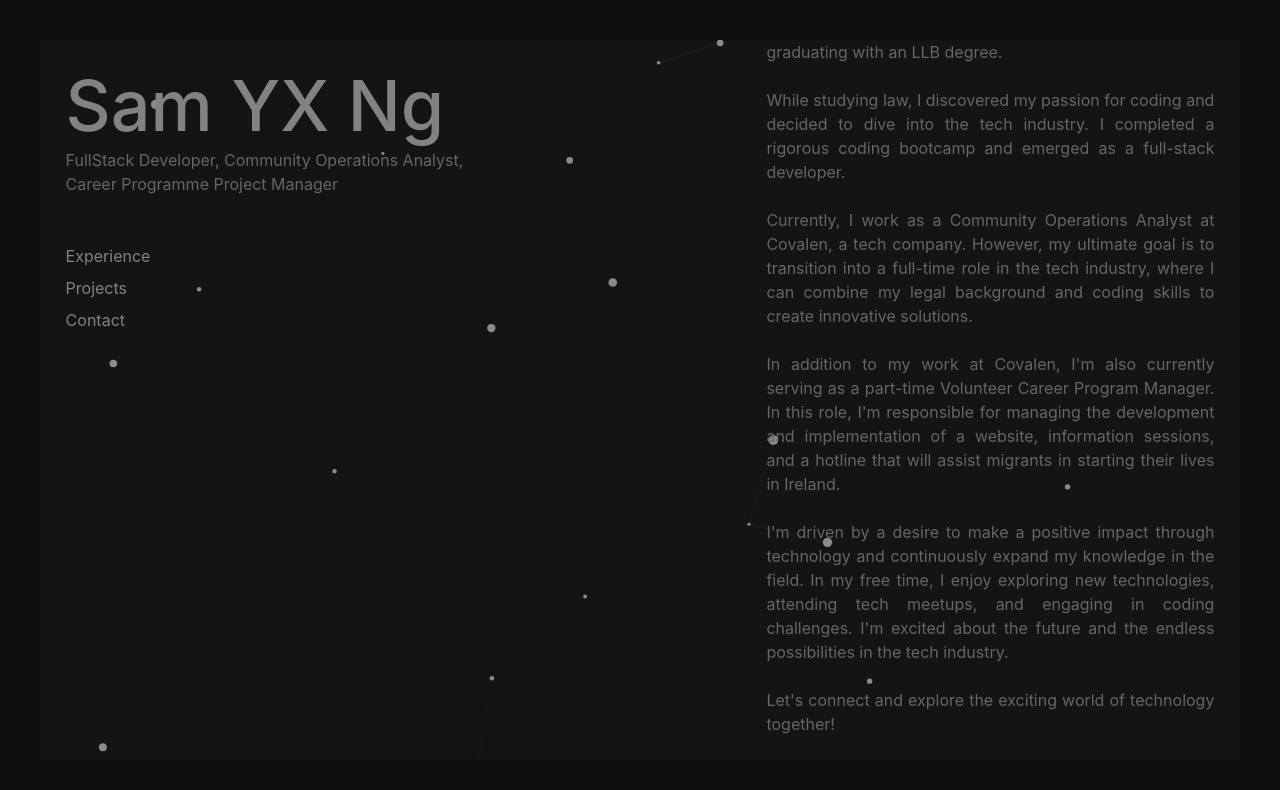
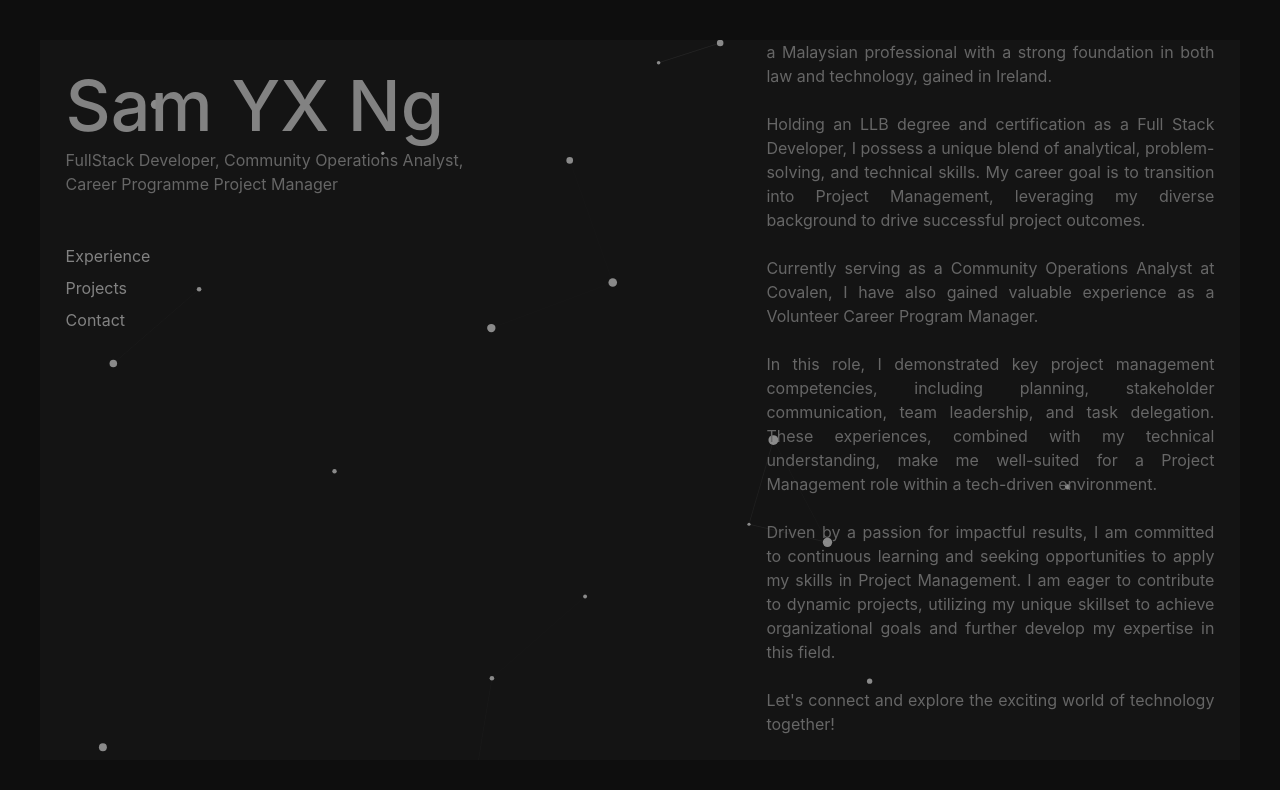
Before and after one commit to yeexng/personal-portfolio, a React (Create React App) app: page / in a window 1280 px wide. Shown: the top 790 px of the page. Built offline with nearby package versions, Linux system fonts and the light colour scheme.

Commit message:
Amendment without the latest project.

```diff
--- a/src/Components/Experience.jsx
+++ b/src/Components/Experience.jsx
@@ -30,7 +30,28 @@ const starIcon = {
 const timeline = [
   {
     icon: workIcon,
-    date: "Sept 2023 - Present",
+    date: "Nov 2019 - Present",
+    title: "Community Operations Analyst",
+    place: "Covalen Solutions, Dublin (FB-onsite)",
+    desc: "Chinese Market Specialist and SPAM project",
+  },
+  {
+    icon: schoolIcon,
+    date: "Jan 2025 - March 2025",
+    title: "Google Project Management : Professional Certificate",
+    place: "Coursera - Google",
+    desc: "The Google Project Management: Professional Certificate (Coursera) is a practical program covering the project lifecycle, Agile/Waterfall, and core project management functions from initiation to closure.",
+  },
+  {
+    icon: schoolIcon,
+    date: "Feb 2024 - July 2024",
+    title: "Google Data Analytics Professional Certificate",
+    place: "Coursera - Google",
+    desc: "Through the Google Data Analytics Professional Certificate, I gained skills across the data lifecycle, including data collection, cleaning, analysis, and visualization, using tools like SQL, spreadsheets and R programming.",
+  },
+  {
+    icon: workIcon,
+    date: "June 2023 - May 2024",
     title: "Volunteer Career Programme Project Manager",
     place: "Cantonese in Ireland",
     desc: "Main role is managing the development and implementation of a website, information sessions, and a hotline that will help migrants to start their lives in Ireland. Project is funded by the North East Inner City (NEIC) Programme Office.",
@@ -42,13 +63,7 @@ const timeline = [
     place: "EPICODE",
     desc: "Frontend Development using react, redux, bootstrap, HTML, CSS, and Backend Development using node.js, mongo, express.js",
   },
-  {
-    icon: workIcon,
-    date: "Nov 2019 - Present",
-    title: "Community Operations Analyst",
-    place: "Covalen Solutions, Dublin (FB-onsite)",
-    desc: "Chinese Market Specialist and SPAM project",
-  },
+
   {
     icon: schoolIcon,
     date: "Sep 2016 - May 2019",
--- a/src/Components/MainPage.jsx
+++ b/src/Components/MainPage.jsx
@@ -55,41 +55,41 @@ const MainPage = () => {
               <div className="my-intro">
                 <div className="my-intro-scroll">
                   <div className="about-me">
-                    I'm Sam YeeXuan Ng, <br />a Malaysian who pursued my
-                    education in Ireland, graduating with an LLB degree.
-                  </div>
-                  <br />
-                  <div className="about-me">
-                    While studying law, I discovered my passion for coding and
-                    decided to dive into the tech industry. I completed a
-                    rigorous coding bootcamp and emerged as a full-stack
-                    developer.
-                  </div>
-                  <br />
-                  <div className="about-me">
-                    Currently, I work as a Community Operations Analyst at
-                    Covalen, a tech company. However, my ultimate goal is to
-                    transition into a full-time role in the tech industry, where
-                    I can combine my legal background and coding skills to
-                    create innovative solutions.
-                  </div>
-                  <br />
-                  <div className="about-me">
-                    In addition to my work at Covalen, I'm also currently
-                    serving as a part-time Volunteer Career Program Manager. In
-                    this role, I'm responsible for managing the development and
-                    implementation of a website, information sessions, and a
-                    hotline that will assist migrants in starting their lives in
+                    I'm Sam YeeXuan Ng, <br />a Malaysian professional with a
+                    strong foundation in both law and technology, gained in
                     Ireland.
                   </div>
                   <br />
                   <div className="about-me">
-                    I'm driven by a desire to make a positive impact through
-                    technology and continuously expand my knowledge in the
-                    field. In my free time, I enjoy exploring new technologies,
-                    attending tech meetups, and engaging in coding challenges.
-                    I'm excited about the future and the endless possibilities
-                    in the tech industry.{" "}
+                    Holding an LLB degree and certification as a Full Stack
+                    Developer, I possess a unique blend of analytical,
+                    problem-solving, and technical skills. My career goal is to
+                    transition into Project Management, leveraging my diverse
+                    background to drive successful project outcomes.
+                  </div>
+                  <br />
+                  <div className="about-me">
+                    Currently serving as a Community Operations Analyst at
+                    Covalen, I have also gained valuable experience as a
+                    Volunteer Career Program Manager.
+                  </div>
+                  <br />
+                  <div className="about-me">
+                    In this role, I demonstrated key project management
+                    competencies, including planning, stakeholder communication,
+                    team leadership, and task delegation. These experiences,
+                    combined with my technical understanding, make me
+                    well-suited for a Project Management role within a
+                    tech-driven environment.
+                  </div>
+                  <br />
+                  <div className="about-me">
+                    Driven by a passion for impactful results, I am committed to
+                    continuous learning and seeking opportunities to apply my
+                    skills in Project Management. I am eager to contribute to
+                    dynamic projects, utilizing my unique skillset to achieve
+                    organizational goals and further develop my expertise in
+                    this field.{" "}
                   </div>
                   <br />
                   <div className="about-me">
```
Also changed, not shown: 1 other file (tests, documents, lock files or other folders).
